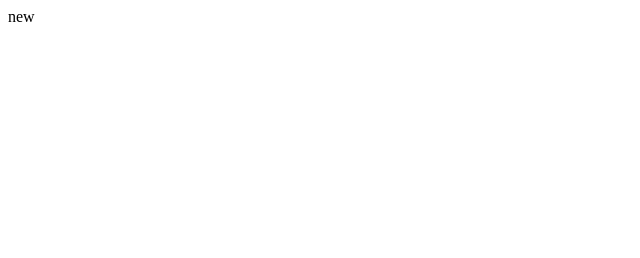
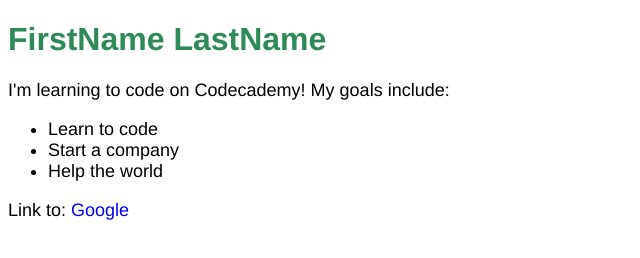
Before and after one commit to joelfreeman3d/excursion, a plain HTML site: page index.html in a window 1280 px wide. Shown: the whole page, without its empty margins (0-640 px from the left). Drawn offline with Linux system fonts and the light colour scheme.

Commit message:
add boilerplate

```diff
--- a/index.html
+++ b/index.html
@@ -1 +1,19 @@
-new
+<!DOCTYPE html>
+<html>
+<head>
+    <link href="./resources/css/style.css" type="text/css" rel="stylesheet">
+  <title>Excursion Project</title>
+</head>
+<body>
+
+<h1>FirstName LastName</h1>
+<p>I'm learning to code on Codecademy! My goals include:</p>
+<ul>
+  <li>Learn to code</li>
+  <li>Start a company</li>
+  <li>Help the world</li>
+</ul>
+<p>Link to: <a href="https://www.google.com/" target="_blank">Google</a></p>
+
+</body>
+</html>
--- a/resources/css/style.css
+++ b/resources/css/style.css
@@ -1 +1,19 @@
-new
+* {
+  font-family: Helvetica, Arial, sans-serif;
+}
+
+
+h1 {
+  color: SeaGreen;
+}
+
+
+p,
+li {
+  font-size: 18px;
+}
+
+
+a {
+  text-decoration: none;
+}
```
